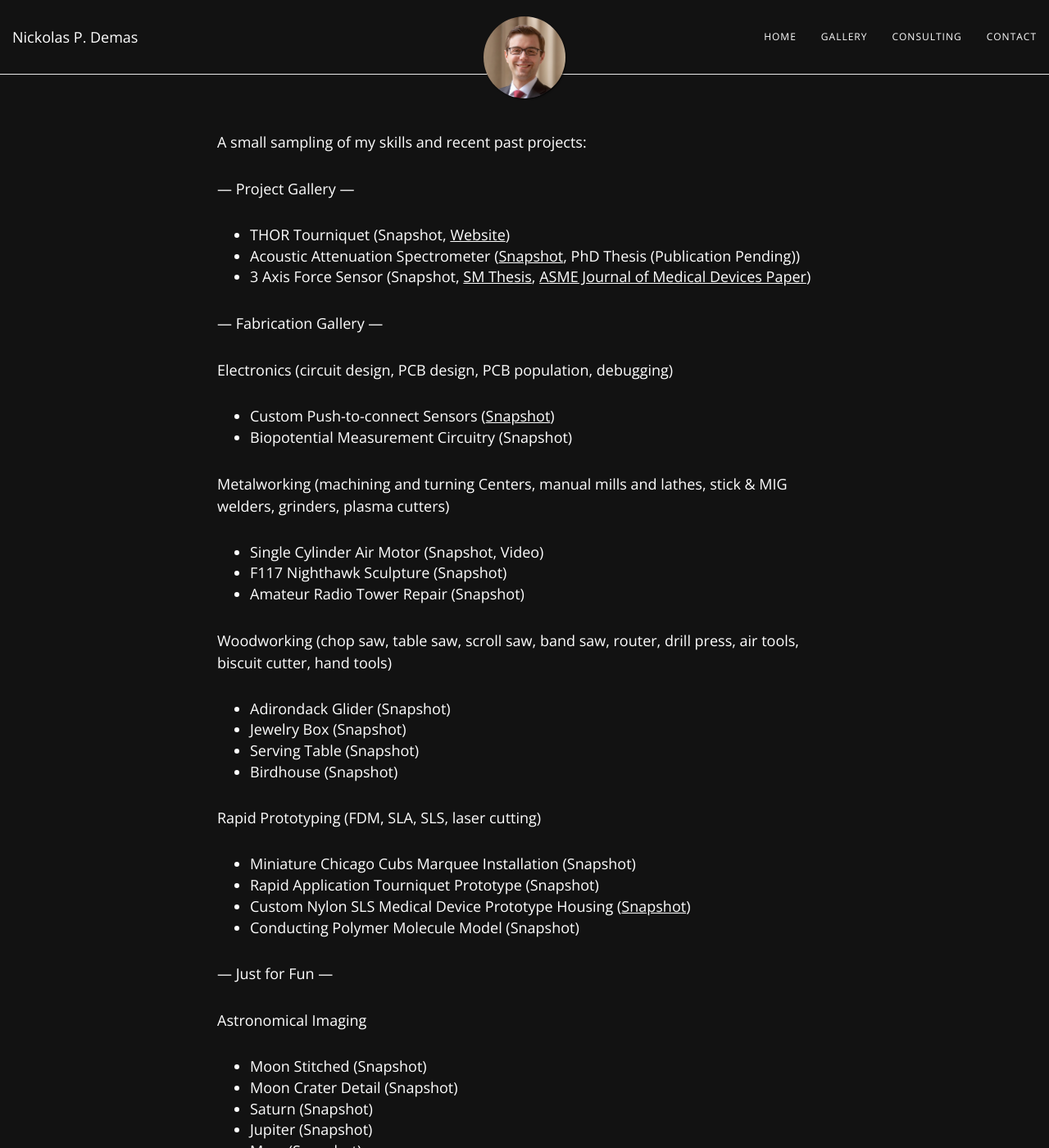
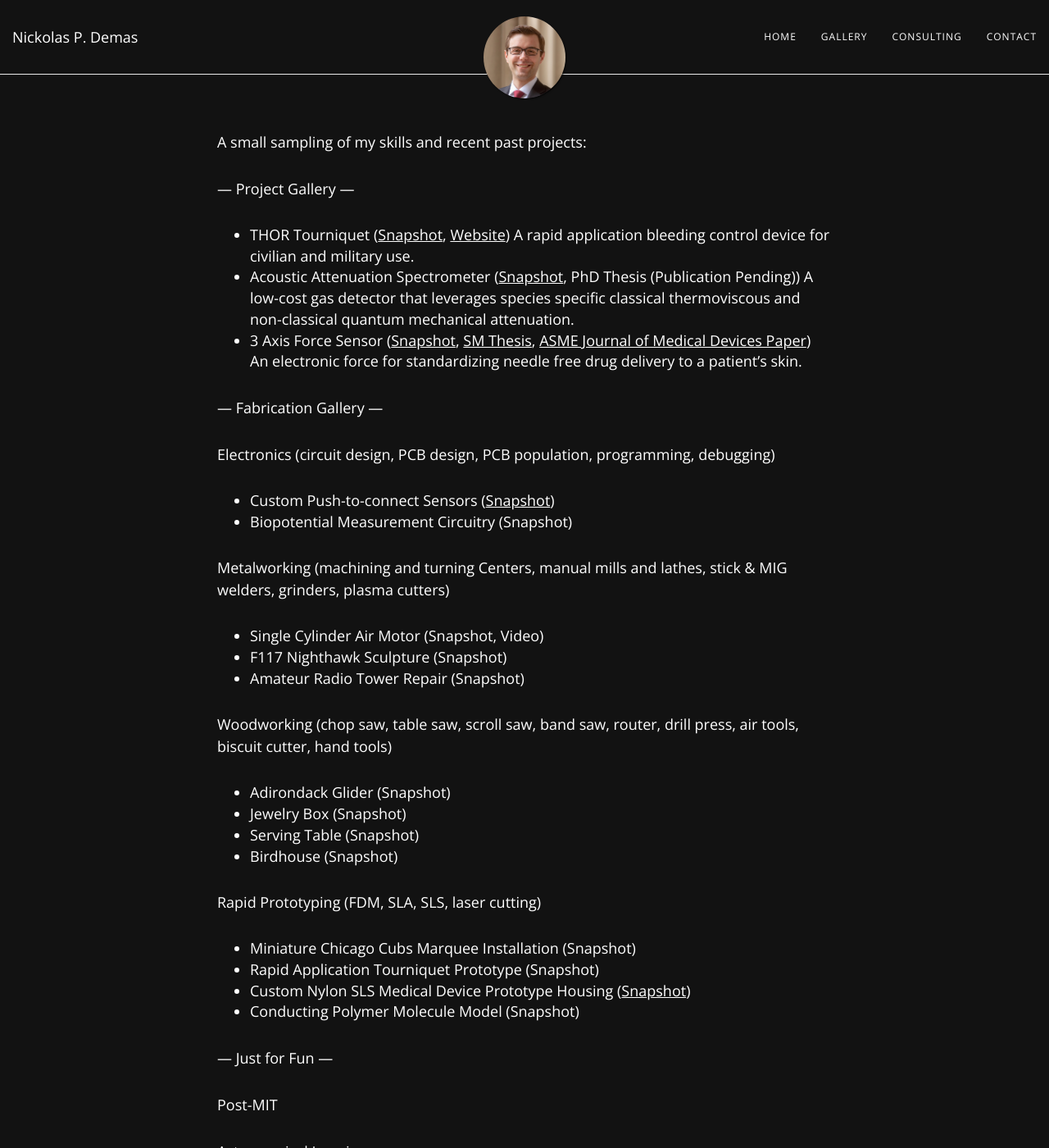
Before and after one commit to npdemas/npdemas.github.io, a Jekyll site: the page built from gallery.md, in a window 1280 px wide and 1400 px high. Shown: the whole window at 82% size. Built offline with Jekyll 4.4.1, drawn with Linux system fonts in a browser that asks for light colours; nearby versions of some CDN libraries.

Commit message:
Updated project gallery links

```diff
--- a/gallery.md
+++ b/gallery.md
@@ -6,13 +6,16 @@ A small sampling of my skills and recent past projects:
 
 --- Project Gallery ---
 
-- THOR Tourniquet (Snapshot, <a href="https://www.thorTQ.com" target="_blank">Website</a>)
+- THOR Tourniquet (<a href="https://npdemas.github.io/resources/gallery/projects/THORTourniquet_Snapshot_1.jpg" target="_blank">Snapshot</a>, <a href="https://www.thorTQ.com" target="_blank">Website</a>)
+A rapid application bleeding control device for civilian and military use.
 - Acoustic Attenuation Spectrometer (<a href="https://npdemas.github.io/resources/gallery/projects/acousticSpectrometer_Snapshot_1.jpg" target="_blank">Snapshot</a>, PhD Thesis (Publication Pending))
-- 3 Axis Force Sensor (Snapshot, <a href="https://dspace.mit.edu/handle/1721.1/101813" target="_blank">SM Thesis</a>, <a href="https://asmedigitalcollection.asme.org/medicaldevices/article/13/2/021007/727293/An-Electronic-Force-Sensor-for-Medical-JetPaper" target="_blank">ASME Journal of Medical Devices Paper</a>)
+A low-cost gas detector that leverages species specific classical thermoviscous and non-classical quantum mechanical attenuation.
+- 3 Axis Force Sensor (<a href="https://npdemas.github.io/resources/gallery/projects/forceSensor_Snapshot_1.jpg" target="_blank">Snapshot</a>, <a href="https://dspace.mit.edu/handle/1721.1/101813" target="_blank">SM Thesis</a>, <a href="https://asmedigitalcollection.asme.org/medicaldevices/article/13/2/021007/727293/An-Electronic-Force-Sensor-for-Medical-JetPaper" target="_blank">ASME Journal of Medical Devices Paper</a>)
+An electronic force for standardizing needle free drug delivery to a patient's skin.
 
 --- Fabrication Gallery ---
 
-Electronics (circuit design, PCB design, PCB population, debugging)
+Electronics (circuit design, PCB design, PCB population, programming, debugging)
 - Custom Push-to-connect Sensors (<a href="https://npdemas.github.io/resources/gallery/fabrication/electronics/customPCBs_Shapshot_1.jpg" target="_blank">Snapshot</a>)
 - Biopotential Measurement Circuitry (Snapshot)
 
@@ -35,6 +38,8 @@ Rapid Prototyping (FDM, SLA, SLS, laser cutting)
 
 --- Just for Fun ---
 
+Post-MIT
+
 Astronomical Imaging
 - Moon Stitched (Snapshot)
 - Moon Crater Detail (Snapshot)
```
